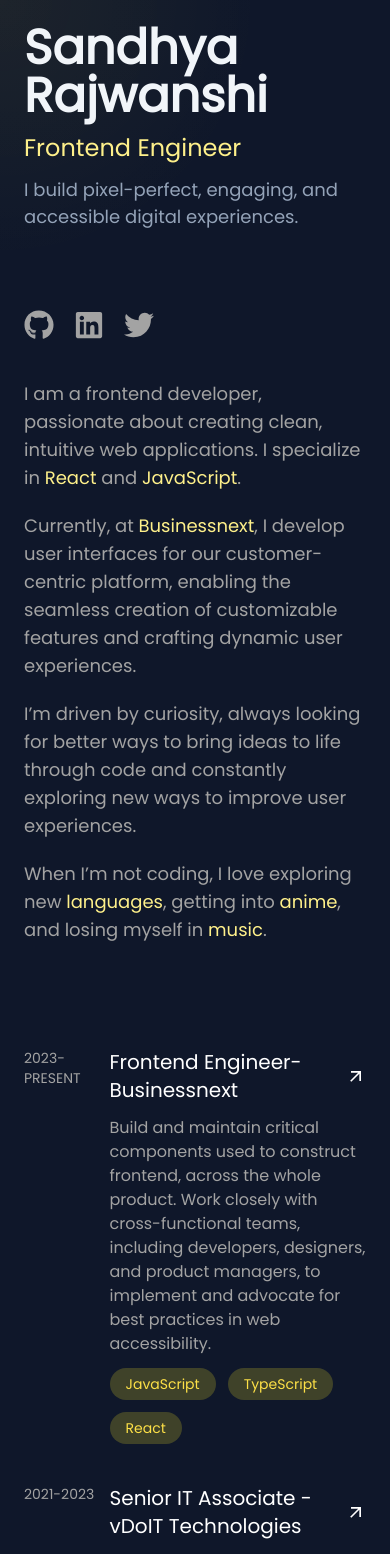
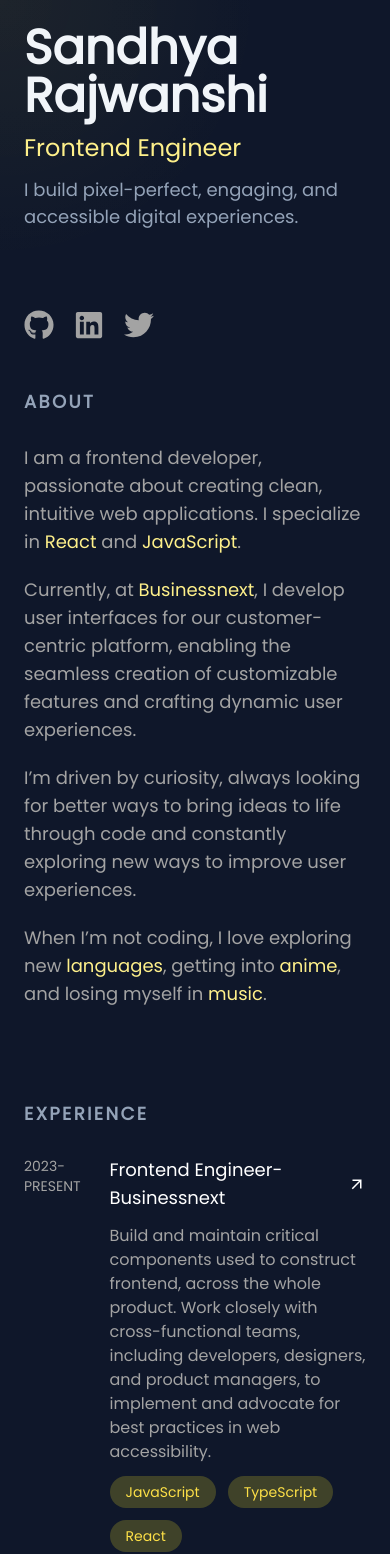
Before and after one commit to SandhyaR1007/sandhya-dev, a Next.js app: page / in a window 390 px wide. Shown: the top 1554 px of the page. Built offline with nearby package versions, Linux system fonts and the light colour scheme.

Commit message:
fix: responsiveness

```diff
--- a/app/page.tsx
+++ b/app/page.tsx
@@ -6,7 +6,7 @@
   return (
     <>
       <GlowEffect />
-      <div className="flex flex-col md:flex-row md:justify-center p-1 sm:p-10 md:px-40 md:py-28 relative scroll-smooth">
+      <div className="flex flex-col lg:flex-row lg:justify-center p-1 sm:p-10 lg:px-40 lg:py-28 relative scroll-smooth">
         <HeaderComponent />
         <MainComponent />
       </div>
--- a/components/About.tsx
+++ b/components/About.tsx
@@ -4,6 +4,9 @@
       className="text-lg flex flex-col gap-5 p-5 text-neutral-400"
       id="about"
     >
+      <p className="lg:hidden text-lg font-semibold text-slate-400 tracking-[0.15rem] py-2 ">
+        ABOUT
+      </p>
       <p>
         I am a frontend developer, passionate about creating clean, intuitive
         web applications. I specialize in{" "}
--- a/components/Experience.tsx
+++ b/components/Experience.tsx
@@ -1,41 +1,19 @@
 import React from "react";
-import { MdArrowOutward } from "react-icons/md";
+
 import { Card } from "./ui/Card";
+import { experience } from "./utils";
 
 const Experience = () => {
   return (
     <div id="experience">
-      {exps.map((ex) => (
-        <Card {...ex} />
+      <p className=" lg:hidden text-lg font-semibold text-slate-400 tracking-[0.15rem] py-2 ps-5">
+        EXPERIENCE
+      </p>
+      {experience.map((ex, i) => (
+        <Card {...ex} key={i} />
       ))}
     </div>
   );
 };
 
 export default Experience;
-
-const exps = [
-  {
-    exp: "2023-PRESENT",
-    title: "Frontend Engineer- Businessnext",
-    description:
-      "Build and maintain critical components used to construct frontend, across the whole product. Work closely with cross-functional teams, including developers, designers, and product managers, to implement and advocate for best practices in web accessibility.",
-    skills: ["JavaScript", "TypeScript", "React"],
-    link: "",
-  },
-  {
-    exp: "2021-2023",
-    title: "Senior IT Associate - vDoIT Technologies",
-    description:
-      "Build and maintain critical components used to construct frontend, across the whole product. Work closely with cross-functional teams, including developers, designers, and product managers, to implement and advocate for best practices in web accessibility.",
-    skills: [
-      "JavaScript",
-      "TypeScript",
-      "React",
-      "Redux",
-      "React Native",
-      "Electron.js",
-    ],
-    link: "",
-  },
-];
--- a/components/HeaderComponent.tsx
+++ b/components/HeaderComponent.tsx
@@ -3,7 +3,7 @@
 
 const HeaderComponent = () => {
   return (
-    <header className=" flex flex-col gap-20 md:w-[50%] md:fixed md:left-[200px] p-5">
+    <header className=" flex flex-col gap-20 lg:w-[50%] lg:fixed lg:left-[200px] p-5">
       <section className="flex flex-col gap-3 ">
         <h2 className="text-5xl font-semibold">Sandhya Rajwanshi</h2>
         <h4 className="text-2xl text-yellow-200">Frontend Engineer</h4>
--- a/components/MainComponent.tsx
+++ b/components/MainComponent.tsx
@@ -8,7 +8,7 @@
 
 const MainComponent = () => {
   return (
-    <main className="md:w-[50%] relative md:left-[300px] flex flex-col gap-16">
+    <main className="lg:w-[50%] relative lg:left-[300px] flex flex-col gap-16">
       <About />
 
       <Experience />
--- a/components/Navbar.tsx
+++ b/components/Navbar.tsx
@@ -1,7 +1,7 @@
 "use client";
 const Navbar = () => {
   return (
-    <nav className="hidden md:flex flex-col gap-4 ">
+    <nav className="hidden lg:flex flex-col gap-4 ">
       <a
         href="#about"
         className="flex  items-center gap-3 active:text-white text-slate-400 "
--- a/components/Projects.tsx
+++ b/components/Projects.tsx
@@ -1,32 +1,19 @@
 import { Card } from "./ui/Card";
+import { projects } from "./utils";
 
 const Projects = () => {
   return (
     <div id="projects">
-      <div>
-        {projects.map((ex) => (
-          <Card {...ex} />
+      <p className="lg:hidden text-lg font-semibold text-slate-400 tracking-[0.15rem] py-2 ps-8">
+        PROJECTS
+      </p>
+      <>
+        {projects.map((ex, i) => (
+          <Card {...ex} key={i} />
         ))}
-      </div>
+      </>
     </div>
   );
 };
 
 export default Projects;
-
-const projects = [
-  {
-    title: "Eyesome",
-    description:
-      "Build and maintain critical components used to construct frontend, across the whole product. Work closely with cross-functional teams, including developers, designers, and product managers, to implement and advocate for best practices in web accessibility.",
-    skills: ["JavaScript", "React", "Context API", "Tailwind CSS"],
-    link: "https://res.cloudinary.com/dwdcib0hv/image/upload/v1725788322/projects/eyesomess_b9e3na.png",
-  },
-  {
-    title: "Webuzz",
-    description:
-      "Build and maintain critical components used to construct frontend, across the whole product. Work closely with cross-functional teams, including developers, designers, and product managers, to implement and advocate for best practices in web accessibility.",
-    skills: ["JavaScript", "React", "Redux", "Tailwind CSS"],
-    link: "https://res.cloudinary.com/dwdcib0hv/image/upload/v1725788322/projects/webuzzss_k7ouva.png",
-  },
-];
--- a/components/ui/Card.tsx
+++ b/components/ui/Card.tsx
@@ -7,12 +7,12 @@
       {props.exp ? (
         <div className="text-neutral-400 text-sm  w-1/4">{props.exp}</div>
       ) : (
-        <div className="w-1/4">
-          <img className="w-36 h-24 rounded-sm" src={props.link} alt="logo" />
+        <div className="w-1/4 px-3 py-1">
+          <img className="w-36 h-24 rounded-md" src={props.link} alt="logo" />
         </div>
       )}
       <div className="w-3/4 flex flex-col gap-3">
-        <h2 className="text-white text-xl flex items-center gap-1">
+        <h2 className="text-white text-lg flex items-center gap-1">
           <span>{title}</span>{" "}
           <span>
             <MdArrowOutward className="arrow-upward" />
--- a/components/utils.js
+++ b/components/utils.js
@@ -1,2 +1,45 @@
 export const resumeLink =
   "https://drive.google.com/file/d/1DyNdV3iK5ieljIRqPTnXXMSNovGTaRf4/view?usp=sharing";
+
+export const projects = [
+  {
+    title: "Eyesome",
+    description:
+      "Build and maintain critical components used to construct frontend, across the whole product. Work closely with cross-functional teams, including developers, designers, and product managers, to implement and advocate for best practices in web accessibility.",
+    skills: ["JavaScript", "React", "Context API", "Tailwind CSS"],
+    link: "https://res.cloudinary.com/dwdcib0hv/image/upload/v1725788322/projects/eyesomess_b9e3na.png",
+  },
+  {
+    title: "Webuzz",
+    description:
+      "Build and maintain critical components used to construct frontend, across the whole product. Work closely with cross-functional teams, including developers, designers, and product managers, to implement and advocate for best practices in web accessibility.",
+    skills: ["JavaScript", "React", "Redux", "Tailwind CSS"],
+    link: "https://res.cloudinary.com/dwdcib0hv/image/upload/v1725788322/projects/webuzzss_k7ouva.png",
+  },
+];
+
+export const experience = [
+  {
+    exp: "2023-PRESENT",
+    title: "Frontend Engineer- Businessnext",
+    description:
+      "Build and maintain critical components used to construct frontend, across the whole product. Work closely with cross-functional teams, including developers, designers, and product managers, to implement and advocate for best practices in web accessibility.",
+    skills: ["JavaScript", "TypeScript", "React"],
+    link: "",
+  },
+  {
+    exp: "2021-2023",
+    title: "Senior IT Associate - vDoIT Technologies",
+    description:
+      "Build and maintain critical components used to construct frontend, across the whole product. Work closely with cross-functional teams, including developers, designers, and product managers, to implement and advocate for best practices in web accessibility.",
+    skills: [
+      "JavaScript",
+      "TypeScript",
+      "React",
+      "Redux",
+      "React Native",
+      "Electron.js",
+    ],
+    link: "",
+  },
+];
```
